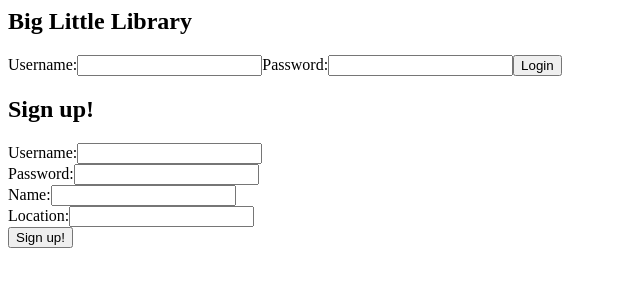
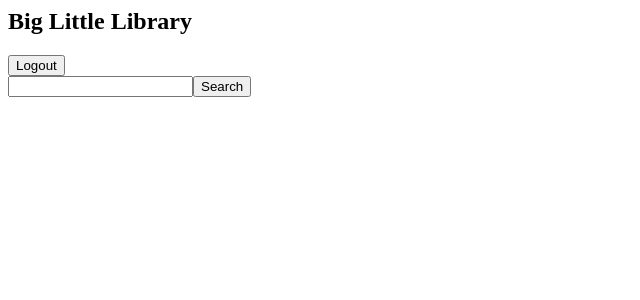
Before and after one commit to TYLERLOGANARTHURRUSS/AxolotlRose, a React app: page / in a window 1280 px wide. Shown: the top 300 px of the page, without its empty margins (0-640 px from the left). Built offline with nearby package versions, Linux system fonts and the light colour scheme; no server answers.

Commit message:
google api search and display working

```diff
--- a/src/components/App.jsx
+++ b/src/components/App.jsx
@@ -6,7 +6,7 @@ import CreateAccount from './CreateAccount.jsx'
 import Dashboard from './Dashboard.jsx'
 
 const App = () => {
-  const [isAuthenticated, setIsAuthenticated] = useState(false);
+  const [isAuthenticated, setIsAuthenticated] = useState(true);
 
   useEffect(async ()=>{
   const result = await axios('/api/loggedIn')
--- a/src/components/SearchAndAdd.jsx
+++ b/src/components/SearchAndAdd.jsx
@@ -1,17 +1,25 @@
 import React, { useState, useEffect } from 'react';
 import ReactDOM from 'react-dom';
 import axios from 'axios';
-
+import ShowBooks from './ShowBooks.jsx'
 
 
 const SearchAndAdd = ()=>{
-    const [search, setSearch] = useState('')
-    const [add, setAdd] = useState('')
+    const [search, setSearch] = useState('');
+    const [results, setResults] = useState([]);
+    const [add, setAdd] = useState('');
+    const searchBooks = () => {
+        setResults([]);
+        axios(`https://www.googleapis.com/books/v1/volumes?q=${search}&key=AIzaSyCG4CetKRxfceKIXmPWjbo5PsOtJ0HOi0U`
+        ).then(data=>data.data.items).then(data=>data.forEach(el => {
+            const books = [];
+            books.push([el.volumeInfo.title, el.volumeInfo.authors[0], el.volumeInfo.imageLinks.thumbnail])
 
-    const searchBooks = () => {
+            setResults(results => [...results, <ShowBooks title = {books[0][0]} author={books[0][1]} imgLink = {books[0][2]}/>])
 
-        axios(`https://www.googleapis.com/books/v1/volumes?q=${search}&key=AIzaSyCG4CetKRxfceKIXmPWjbo5PsOtJ0HOi0U`
-        ).then(data=>data.data.items.then(data=>data.forEach(el => console.log(el.title)))).catch(e=>console.log(e))
+        }))
+        .catch(e=>console.log(e))
+        console.log(results)
     }
 
 
@@ -19,7 +27,11 @@ const SearchAndAdd = ()=>{
         <div>
             <input id='searchBar' type='text' value={search} onChange={e => setSearch(e.target.value)}  />
             <button id='bookSearch' onClick={searchBooks}>Search</button>
-            <button id='addToLibrary'>Add</button>
+            {results}
+
+
+
+
         </div>
     )
 
--- /dev/null
+++ b/src/components/ShowBooks.jsx
@@ -0,0 +1,22 @@
+import React, { useState, useEffect } from 'react';
+import ReactDOM from 'react-dom';
+import axios from 'axios';
+
+const ShowBooks = (props)=>{
+
+
+    return(
+
+        <div id='bookDisplay'>
+            <h3>{props.title}</h3>
+            <img src={props.imgLink}/>
+            <h4>{props.author}</h4>
+
+        </div>
+
+    )
+
+}
+
+
+export default ShowBooks;
```
